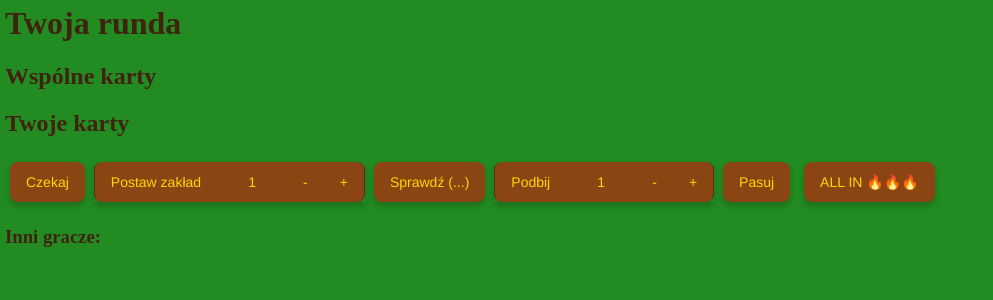
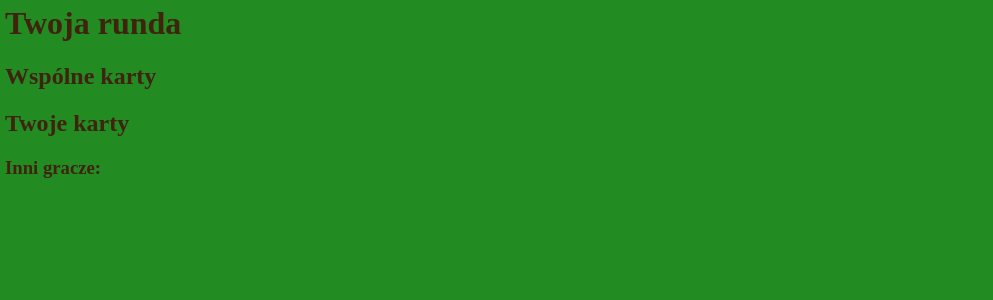
Before and after one commit to MikolajKosela/PokerGame, a Flask app: page /action in a window 1280 px wide. Shown: the top 300 px of the page, without its empty margins (0-993 px from the left). Run offline with Flask 3, Linux system fonts and the light colour scheme; some libraries are stand-ins or nearby versions.

Commit message:
UpdateButtons function - changing buttons visibility, linking eventListeners and clearing cards/ players lists before update

```diff
--- a/static/js/common.js
+++ b/static/js/common.js
@@ -93,6 +93,8 @@ function updatePlayerCards(data) {
 
 function updatePlayers(data) {
     const playersList = document.getElementById("players");
+    playersList.innerHTML = '';
+
     for(const player of data) {
         console.log(player.id, data.curID);
         if (player.id != data.curID) {
@@ -110,5 +112,4 @@ export function processGameData(data) {
     updateCommonCards(data.commonCards);
     updatePlayerCards(data.playerCards);
     updatePlayers(data.players);
-
 }
--- a/templates/action.html
+++ b/templates/action.html
@@ -19,26 +19,26 @@
     <h3 id="pot"></h3>
     <h3 id="credits"></h3>
 
-    <button id="check" class="btn" type="submit" onclick="check()">Czekaj</button>
+    <button id="check" class="hidden" type="submit">Czekaj</button>
 
-    <div class="cont">
-      <button id="bet" class="btnl" type="submit" onclick="bet()">Postaw zakład</button>
+    <div id="betCont" class="hidden">
+      <button id="bet" class="btnl" type="submit">Postaw zakład</button>
       <input id="betValue" class="numInput" type="number" min="1" step="1" value="1">
-      <button id="minus" class="btn" type="button" onclick="changeValue('betValue', -1)">-</button>
-      <button id="plus" class="btnr" type="button" onclick="changeValue('betValue', 1)">+</button>
+      <button id="betMinus" class="btn" type="button">-</button>
+      <button id="betPlus" class="btnr" type="button">+</button>
     </div>
 
-    <button id="call" class="btn" type="submit" onclick="call()">Sprawdź (...)</button>
+    <button id="call" class="hidden" type="submit">Sprawdź (...)</button>
 
-    <div class="cont">
-      <button id="raise" class="btnl" type="submit" onclick="raise()">Podbij</button>
+    <div id="raiseCont" class="hidden">
+      <button id="raise" class="btnl" type="submit">Podbij</button>
       <input id="raiseValue" class="numInput" type="number" min="1" step="1" value="1">
-      <button id="minus" class="btn" type="button" onclick="changeValue('raiseValue', -1)">-</button>
-      <button id="plus" class="btnr" type="button" onclick="changeValue('raiseValue', 1)">+</button>
+      <button id="raiseMinus" class="btn" type="button">-</button>
+      <button id="raisePlus" class="btnr" type="button">+</button>
     </div>
 
-    <button id="fold" class="btn" type="submit" onclick="fold()">Pasuj</button>
-    <button id="allin" class="btn" type="submit" onclick="allin()">ALL IN 🔥🔥🔥</button>
+    <button id="fold" class="hidden" type="submit">Pasuj</button>
+    <button id="allin" class="hidden" type="submit">ALL IN 🔥🔥🔥</button>
 
     <h3>Inni gracze:</h3>
     <ul id="players"></ul>
```
Also changed, not shown: static/js/action.js (+57 -0 lines).
